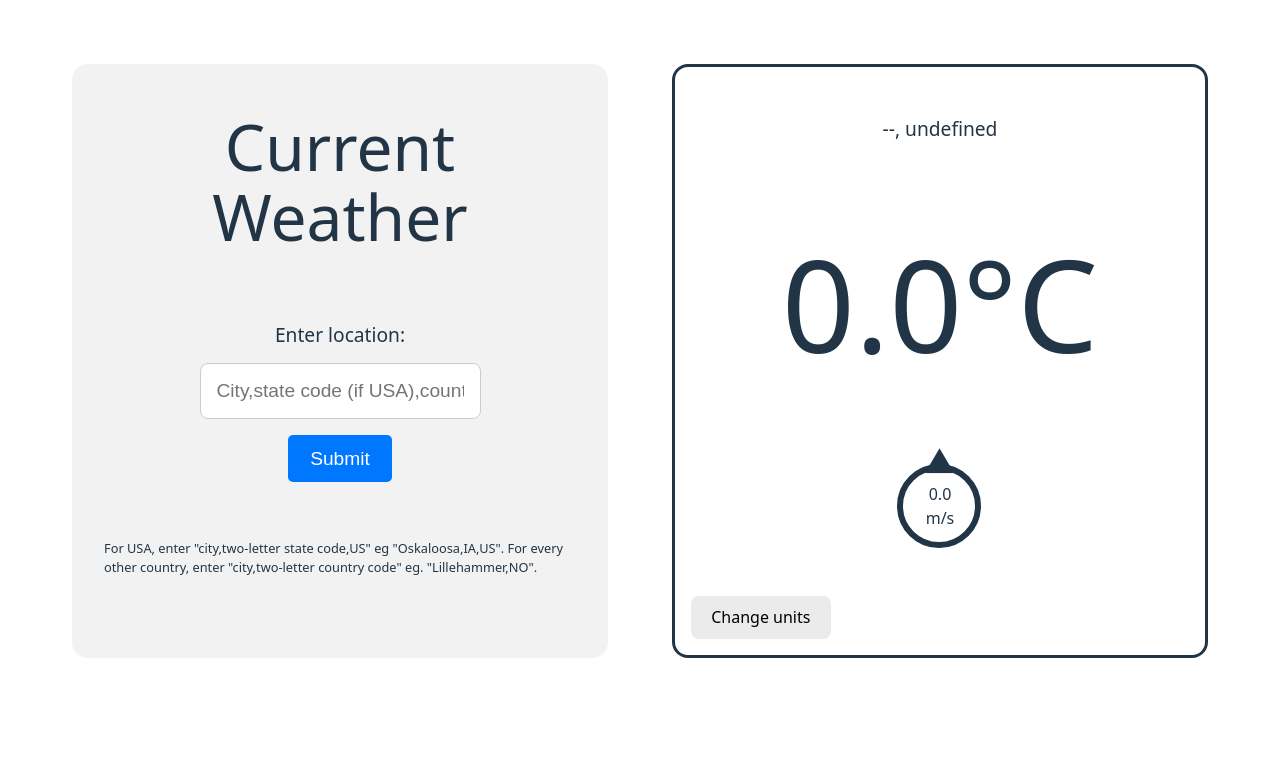
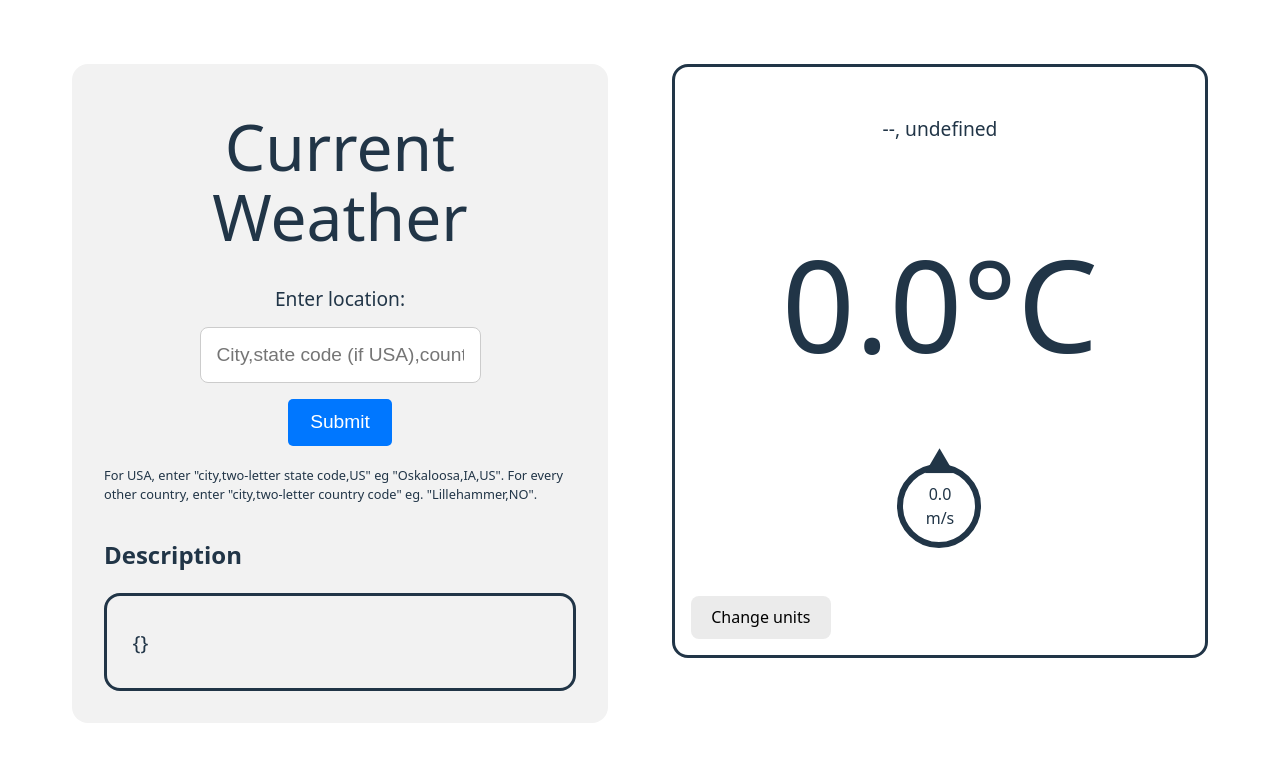
Before and after one commit to clementm8/ai-weather-app, a React (Vite) app in the folder vite-project/: page / in a window 1280 px wide. Shown: the top 762 px of the page. Built offline with nearby package versions, Linux system fonts and the light colour scheme.

Commit message:
Add description functionality

```diff
--- a/vite-project/src/App.jsx
+++ b/vite-project/src/App.jsx
@@ -3,6 +3,7 @@ import "./App.css";
 import useApiRequests from "./components/useApiRequests";
 import WeatherForm from "./components/WeatherForm";
 import WeatherCard from "./components/WeatherCard";
+import Description from "./components/Description";
 
 function App() {
   const [prompt, setPrompt] = useState("");
@@ -11,7 +12,7 @@ function App() {
   const [errorMsg, setErrorMsg] = useState("");
 
   // Custom hook to handle API requests. Fires when prompt changes.
-  const { error, promptData, locationData, weatherData } = useApiRequests(prompt);
+  const { error, promptData, locationData, weatherData, weatherDescription } = useApiRequests(prompt);
 
   // Set error message if error is returned from API request.
   useEffect(() => {
@@ -47,6 +48,11 @@ function App() {
         <h1 className="page-title">Current Weather</h1>
         <WeatherForm onSubmit={handleSubmit} />
         {error && <p className="error">{errorMsg.message}</p>}
+        {weatherDescription ? (
+          <Description weatherDescription={JSON.stringify(weatherDescription)} />
+        ) : (
+          <Description />
+        )}
       </header>
       <main className="main-content">
         {weatherData.name && !errorMsg ? (
--- /dev/null
+++ b/vite-project/src/components/Description.css
@@ -0,0 +1,14 @@
+.description__divider {
+    display: grid;
+    grid-template-rows: 1fr;
+    grid-template-columns: 1fr;
+    padding: 0.6rem 1.6rem;
+    border: 3px solid currentColor;
+    border-radius: 1rem;
+  }
+
+  .description__text {
+    grid-row: 1/-1;
+    grid-column: 1/-1;
+    font-size: 1.3rem;
+  }
--- /dev/null
+++ b/vite-project/src/components/Description.jsx
@@ -0,0 +1,18 @@
+import PropTypes from "prop-types";
+import "./Description.css";
+
+const Description = ({ weatherDescription = "Waiting for location data." }) => {
+  return (
+    <div className="description">
+      <h2 className="description__title">Description</h2>
+      <div className="description__divider">
+        <p className="description__text">{weatherDescription}</p>
+      </div>
+    </div>
+  );
+};
+
+export default Description;
+Description.propTypes = {
+  weatherDescription: PropTypes.string,
+};
--- /dev/null
+++ b/vite-project/src/components/WeatherDescript.jsx
@@ -0,0 +1,46 @@
+import PropTypes from "prop-types";
+import WeatherData from "./WeatherData";
+
+const WeatherDescript = async (prompt, WeatherData) => {
+  const url = `https://api.openai.com/v1/chat/completions`;
+  const sysMsg = `In a conversational professional tone, answer the [Question] based on the [Weather Data].
+
+- Provide an opinion about what the weather feels like.
+- Provide temperature in either Celsius or Fahrenheit, whichever is more appropriate.
+- Never display the temperature in Kelvin.
+- Provide a recommendation on how to prepare and what to wear (e.g. bring an umbrella, wear a wind breaker, a warm jacket, etc.)`;
+
+const newPrompt= `Question: ${prompt}, Weather Data: ${JSON.stringify(WeatherData)}`
+  const data = {
+    model: "gpt-3.5-turbo-0613",
+    messages: [
+        { role: "system", content: sysMsg },
+        { role: "user", content: newPrompt }],
+  };
+  const params = {
+    headers: {
+      Authorization: `Bearer ${import.meta.env.VITE_OPENAI}`,
+      "Content-Type": "application/json",
+    },
+    method: "POST",
+    body: JSON.stringify(data),
+  };
+
+  try {
+    const response = await fetch(url, params);
+    const data = await response.json();
+    return data.choices[0].message.content;
+  } catch (error) {
+    console.log("Error:", error);
+    throw new Error(
+      "Unable to fetch weather decsription. Please try again."
+    );
+  }
+};
+
+
+WeatherDescript.propTypes = {
+  prompt: PropTypes.string.isRequired,
+};
+
+export default WeatherDescript;
--- a/vite-project/src/components/useApiRequests.jsx
+++ b/vite-project/src/components/useApiRequests.jsx
@@ -3,12 +3,14 @@ import PropTypes from "prop-types";
 import LocationToCoordinates from "./LocationToCoordinates";
 import WeatherData from "./WeatherData";
 import PromptToLocation from "./PromptToLocation";
+import WeatherDescript from "./WeatherDescript";
 
 const useApiRequests = (prompt) => {
   const [error, setError] = useState(null);
   const [promptData,setPromptData] = useState({});
   const [locationData, setLocationData] = useState([]);
   const [weatherData, setWeatherData] = useState({});
+  const [weatherDescription, setWeatherDescription] = useState({});
 
   // Fetch location and weather data from API.
   useEffect(() => {
@@ -25,6 +27,8 @@ const useApiRequests = (prompt) => {
 
         const weatherDataRes = await WeatherData(locationDataRes);
         setWeatherData(weatherDataRes);
+        const weatherDescriptRes = await WeatherDescript(prompt, weatherDataRes)
+        setWeatherDescription(weatherDescriptRes)
         console.log(weatherDataRes)
       } catch (error) {
         setError(error);
@@ -35,7 +39,7 @@ const useApiRequests = (prompt) => {
     fetchData();
   }, [prompt]); // run effect when `prompt` changes
 
-  return { error, promptData, locationData, weatherData };
+  return { error, promptData, locationData, weatherData, weatherDescription };
 };
 
 useApiRequests.propTypes = {
```
